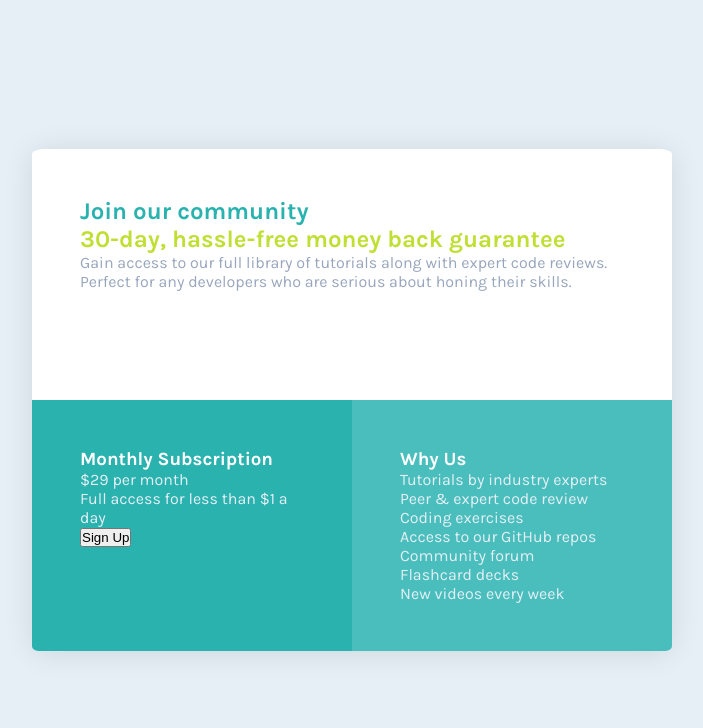
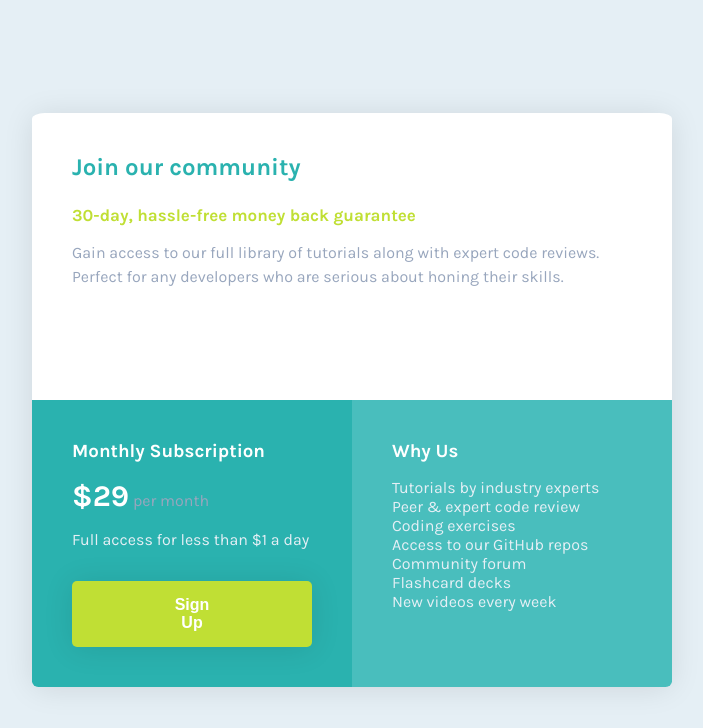
Before and after one commit to R3B3-888/single-price-grid-component, a plain HTML site: page index.html in a window 1280 px wide. Shown: the whole page, without its empty margins (288-991 px from the left). Drawn offline with Linux system fonts and the light colour scheme.

Commit message:
End commit

```diff
--- a/index.html
+++ b/index.html
@@ -24,13 +24,13 @@
         Perfect for any developers who are serious about honing their skills.</p>
     </section>
     <section class="section-bot-left">
-      <h3>Monthly Subscription</h2>
+      <h3>Monthly Subscription</h3>
         <p class="p-price"><span class="price">$29</span> per month</p>
         <p class="p-bot-left">Full access for less than &dollar;1 a day</p>
         <button class="cta" type="submit" aria-label="button">Sign Up</button>
     </section>
     <section class="section-bot-right">
-      <h3>Why Us</h2>
+      <h3>Why Us</h3>
         <p>Tutorials by industry experts</p>
         <p>Peer &amp; expert code review</p>
         <p>Coding exercises</p>
--- a/style.css
+++ b/style.css
@@ -1,11 +1,9 @@
 :root {
-    /* Colors */
     --cyan: hsl(179, 62%, 43%);
     --light-cyan: #49BEBD;
     --bright-yellow: hsl(71, 73%, 54%);
     --light-gray: hsl(204, 43%, 93%);
     --grayish-blue: hsl(218, 22%, 67%);
-
 }
 
 * {
@@ -35,7 +33,7 @@ main {
 }
 
 section {
-    padding: 3rem;
+    padding: 2.5rem;
 }
 
 .section-top {
@@ -57,18 +55,23 @@ section {
 h1 {
     color: var(--cyan);
     font-weight: 700;
+    margin-bottom: 1.5rem;
 }
 
 h2 {
     color: var(--bright-yellow);
+    font-size: 17px;
+    margin-bottom: 1rem;
 }
 
 h3 {
     color: white;
+    margin-bottom: 1rem;
 }
 
-.section-top {
+.section-top p {
     color: var(--grayish-blue);
+    line-height: 150%;
 }
 
 .section-bot-left p,
@@ -76,9 +79,37 @@ h3 {
     color: var(--light-gray);
 }
 
+.section-bot-left .p-price {
+    color: var(--grayish-blue);
+    margin-bottom: 1rem;
+}
 
+.section-bot-left .price {
+    color: white;
+    font-size: 30px;
+    font-weight: 700;
+}
 
-@media all and (max-width: 800px) {
+.cta {
+    background-color: var(--bright-yellow);
+    border: 0;
+    border-radius: 5px;
+    color: white;
+    text-align: center;
+    padding: 15px 90px;
+    margin-top: 2rem;
+    font-weight: 700;
+    font-size: 16px;
+    box-shadow: rgba(0,0,0, 0.1) 0 2px 30px;
+}
+
+.cta:hover {
+    background-color: var(--grayish-blue);
+    cursor: pointer;
+    text-decoration: underline;
+}
+
+@media all and (max-width: 640px) {
     main {
         display: flex;
         flex-direction: column;
@@ -90,6 +121,6 @@ h3 {
     }
 
     .section-bot-right {
-        border-bottom: 2%;
+        border-bottom-left-radius: 2%;
     }
 }
```
Also changed, not shown: images/result-desktop.png (added), images/result-mobile.png (added), 3 other files.
